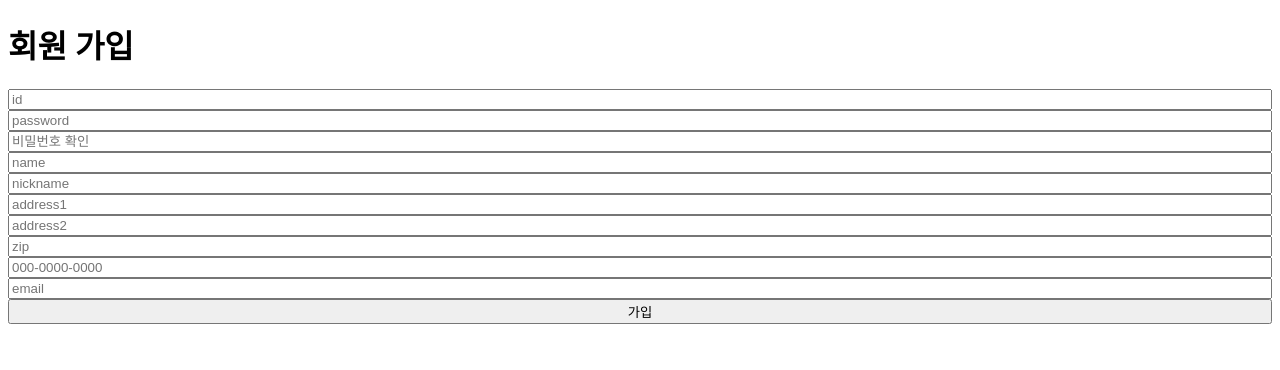
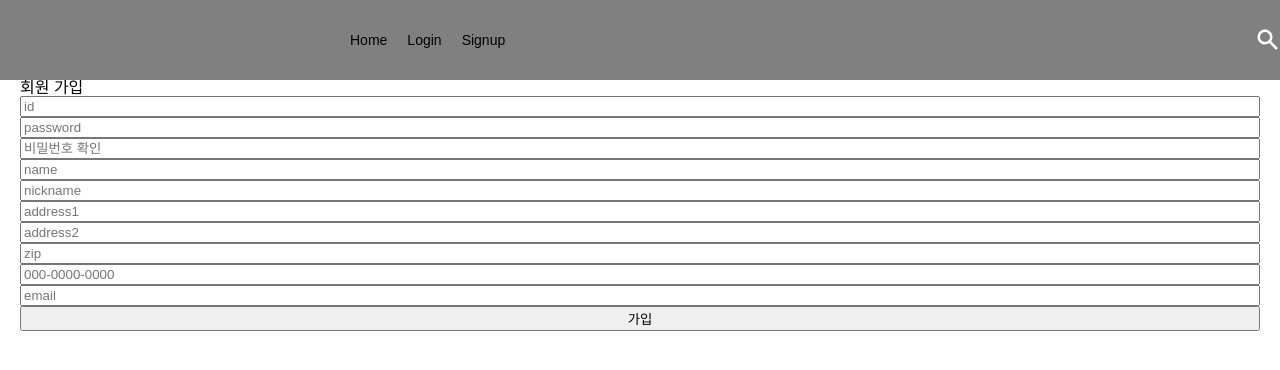
Before and after one commit to wonjongjang/PJT-Dogather, a React (Create React App) app in the folder Sub Pjt 2/Front/account/t-test/: page /signup in a window 1280 px wide. Shown: the top 370 px of the page. Built offline with nearby package versions, Linux system fonts and the light colour scheme.

Commit message:
feat_signup_fe_JWJ

```diff
--- a/Sub Pjt 2/Front/account/t-test/public/index.html
+++ b/Sub Pjt 2/Front/account/t-test/public/index.html
@@ -10,34 +10,12 @@
       content="Web site created using create-react-app"
     />
     <link rel="apple-touch-icon" href="%PUBLIC_URL%/logo192.png" />
-    <!--
-      manifest.json provides metadata used when your web app is installed on a
-      user's mobile device or desktop. See https://developers.google.com/web/fundamentals/web-app-manifest/
-    -->
+
     <link rel="manifest" href="%PUBLIC_URL%/manifest.json" />
-    <!--
-      Notice the use of %PUBLIC_URL% in the tags above.
-      It will be replaced with the URL of the `public` folder during the build.
-      Only files inside the `public` folder can be referenced from the HTML.
 
-      Unlike "/favicon.ico" or "favicon.ico", "%PUBLIC_URL%/favicon.ico" will
-      work correctly both with client-side routing and a non-root public URL.
-      Learn how to configure a non-root public URL by running `npm run build`.
-    -->
     <title>React App</title>
   </head>
   <body>
-    <noscript>You need to enable JavaScript to run this app.</noscript>
     <div id="root"></div>
-    <!--
-      This HTML file is a template.
-      If you open it directly in the browser, you will see an empty page.
-
-      You can add webfonts, meta tags, or analytics to this file.
-      The build step will place the bundled scripts into the <body> tag.
-
-      To begin the development, run `npm start` or `yarn start`.
-      To create a production bundle, use `npm run build` or `yarn build`.
-    -->
   </body>
 </html>
--- a/Sub Pjt 2/Front/account/t-test/src/App.tsx
+++ b/Sub Pjt 2/Front/account/t-test/src/App.tsx
@@ -1,7 +1,75 @@
+import { createGlobalStyle } from "styled-components";
 import Router from "./Router";
 
+const GlobalStyle = createGlobalStyle`
+@import url('https://fonts.googleapis.com/css2?family=Source+Sans+Pro:wght@300;400&display=swap');
+html, body, div, span, applet, object, iframe,
+h1, h2, h3, h4, h5, h6, p, blockquote, pre,
+a, abbr, acronym, address, big, cite, code,
+del, dfn, em, img, ins, kbd, q, s, samp,
+small, strike, strong, sub, sup, tt, var,
+b, u, i, center,
+dl, dt, dd, menu, ol, ul, li,
+fieldset, form, label, legend,
+table, caption, tbody, tfoot, thead, tr, th, td,
+article, aside, canvas, details, embed,
+figure, figcaption, footer, header, hgroup,
+main, menu, nav, output, ruby, section, summary,
+time, mark, audio, video {
+  margin: 0;
+  padding: 0;
+  border: 0;
+  font-size: 100%;
+  font: inherit;
+  vertical-align: baseline;
+}
+/* HTML5 display-role reset for older browsers */
+article, aside, details, figcaption, figure,
+footer, header, hgroup, main, menu, nav, section {
+  display: block;
+}
+/* HTML5 hidden-attribute fix for newer browsers */
+*[hidden] {
+    display: none;
+}
+body {
+  line-height: 1;
+}
+menu, ol, ul {
+  list-style: none;
+}
+blockquote, q {
+  quotes: none;
+}
+blockquote:before, blockquote:after,
+q:before, q:after {
+  content: '';
+  content: none;
+}
+table {
+  border-collapse: collapse;
+  border-spacing: 0;
+}
+* {
+  box-sizing: border-box;
+}
+body {
+  font-family: 'Source Sans Pro', sans-serif;
+
+}
+a {
+  text-decoration: none;
+  color: inherit;
+}
+`;
+
 function App() {
-  return <Router />;
+  return (
+    <>
+      <GlobalStyle />
+      <Router />
+    </>
+  );
 }
 
 export default App;
--- /dev/null
+++ b/Sub Pjt 2/Front/account/t-test/src/Components/Header.tsx
@@ -0,0 +1,75 @@
+import { useState } from "react";
+import { Link } from "react-router-dom";
+import styled from "styled-components";
+
+const Nav = styled.nav`
+  display: flex;
+  justify-content: space-between;
+  align-items: center;
+  position: sticky;
+  width: 100%;
+  top: 0;
+  background-color: gray;
+  height: 80px;
+  font-size: 14px;
+`;
+const Col = styled.div`
+  display: flex;
+  align-items: center;
+`;
+const Logo = styled.svg`
+  margin-right: 50px;
+`;
+const Items = styled.ul`
+  display: flex;
+  align-items: center;
+`;
+const Item = styled.li`
+  margin-right: 20px;
+`;
+const Search = styled.span`
+  color: white;
+  svg {
+    height: 25px;
+  }
+`;
+
+function Header() {
+  const [searchOpen, setSearchOpen] = useState(false);
+
+  return (
+    <Nav>
+      <Col>
+        <Logo />
+        <Items>
+          <Item>
+            <Link to="/">Home</Link>
+          </Item>
+          <Item>
+            <Link to="/login">Login</Link>
+          </Item>
+          <Item>
+            <Link to="/signup">Signup</Link>
+          </Item>
+        </Items>
+      </Col>
+      <Col>
+        <Search>
+          <svg
+            fill="currentColor"
+            viewBox="0 0 20 20"
+            xmlns="http://www.w3.org/2000/svg"
+          >
+            <path
+              fillRule="evenodd"
+              d="M8 4a4 4 0 100 8 4 4 0 000-8zM2 8a6 6 0 1110.89 3.476l4.817 4.817a1 1 0 01-1.414 1.414l-4.816-4.816A6 6 0 012 8z"
+              clipRule="evenodd"
+            ></path>
+          </svg>
+        </Search>
+      </Col>
+    </Nav>
+  );
+}
+
+export default Header;
--- a/Sub Pjt 2/Front/account/t-test/src/Router.tsx
+++ b/Sub Pjt 2/Front/account/t-test/src/Router.tsx
@@ -1,15 +1,19 @@
 import { BrowserRouter, Routes, Route } from "react-router-dom";
+import Header from "./Components/Header";
 import Home from "./Routes/Home";
 import Login from "./Routes/Login";
+import Search from "./Routes/Search";
 import Signup from "./Routes/Signup";
 
 function Router() {
   return (
     <BrowserRouter>
+      <Header />
       <Routes>
         <Route path="/" element={<Home />}></Route>
         <Route path="/login" element={<Login />}></Route>
         <Route path="/signup" element={<Signup />}></Route>
+        <Route path="/search" element={<Search />}></Route>
       </Routes>
     </BrowserRouter>
   );
--- /dev/null
+++ b/Sub Pjt 2/Front/account/t-test/src/Routes/Search.tsx
@@ -0,0 +1,4 @@
+function Search() {
+  return null;
+}
+export default Search;
--- a/Sub Pjt 2/Front/account/t-test/src/Routes/Signup.tsx
+++ b/Sub Pjt 2/Front/account/t-test/src/Routes/Signup.tsx
@@ -1,7 +1,10 @@
 import axios from "axios";
-import React, { useState } from "react";
 import { useForm } from "react-hook-form";
 import styled from "styled-components";
+
+const Container = styled.div`
+  padding: 0px 20px;
+`;
 
 interface ISignUpForm {
   userId: string;
@@ -19,6 +22,7 @@ interface ISignUpForm {
 const SignUpForm = styled.form`
   display: flex;
   flex-direction: column;
+  padding: 0px 20px;
 `;
 
 function Singup() {
@@ -61,7 +65,9 @@ function Singup() {
 
   return (
     <>
-      <h1>회원 가입</h1>
+      <Container>
+        <h1>회원 가입</h1>
+      </Container>
       <SignUpForm onSubmit={handleSubmit(onValid)}>
         <input
           {...register("userId", {
```
